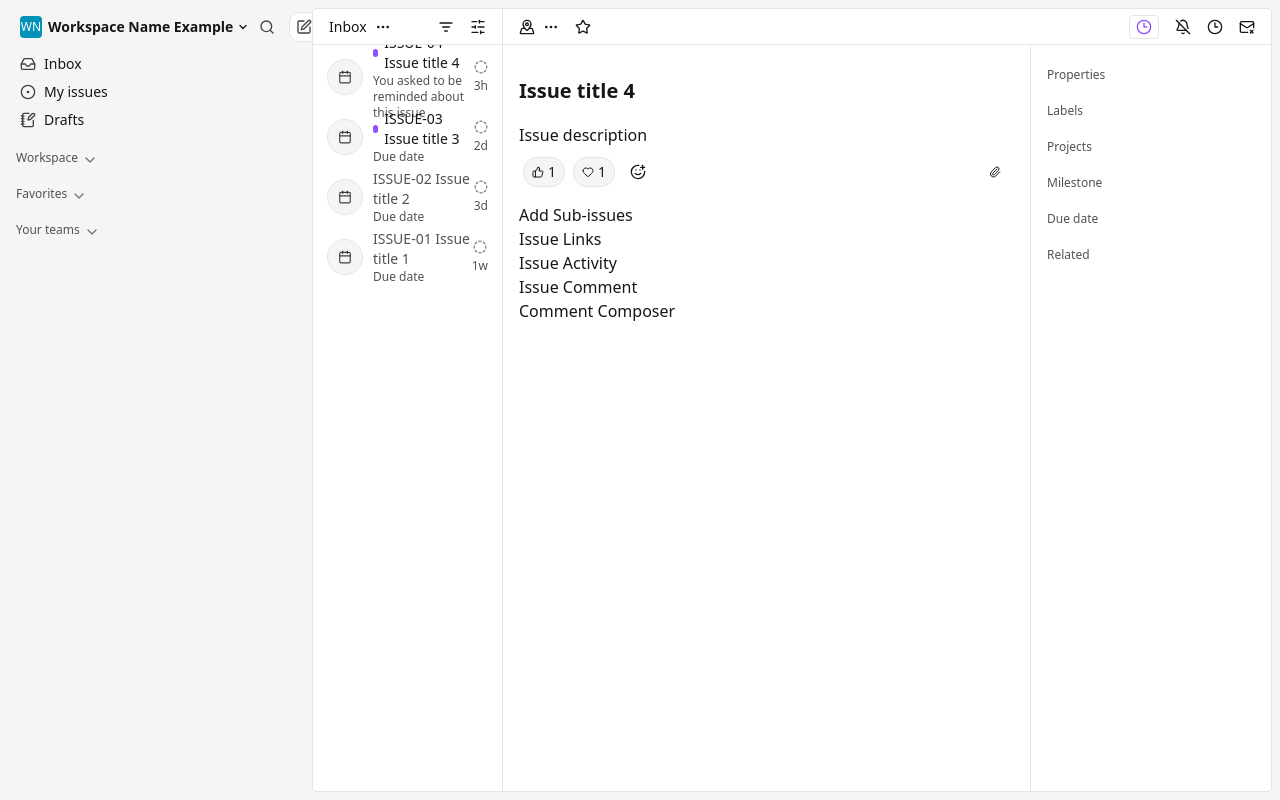
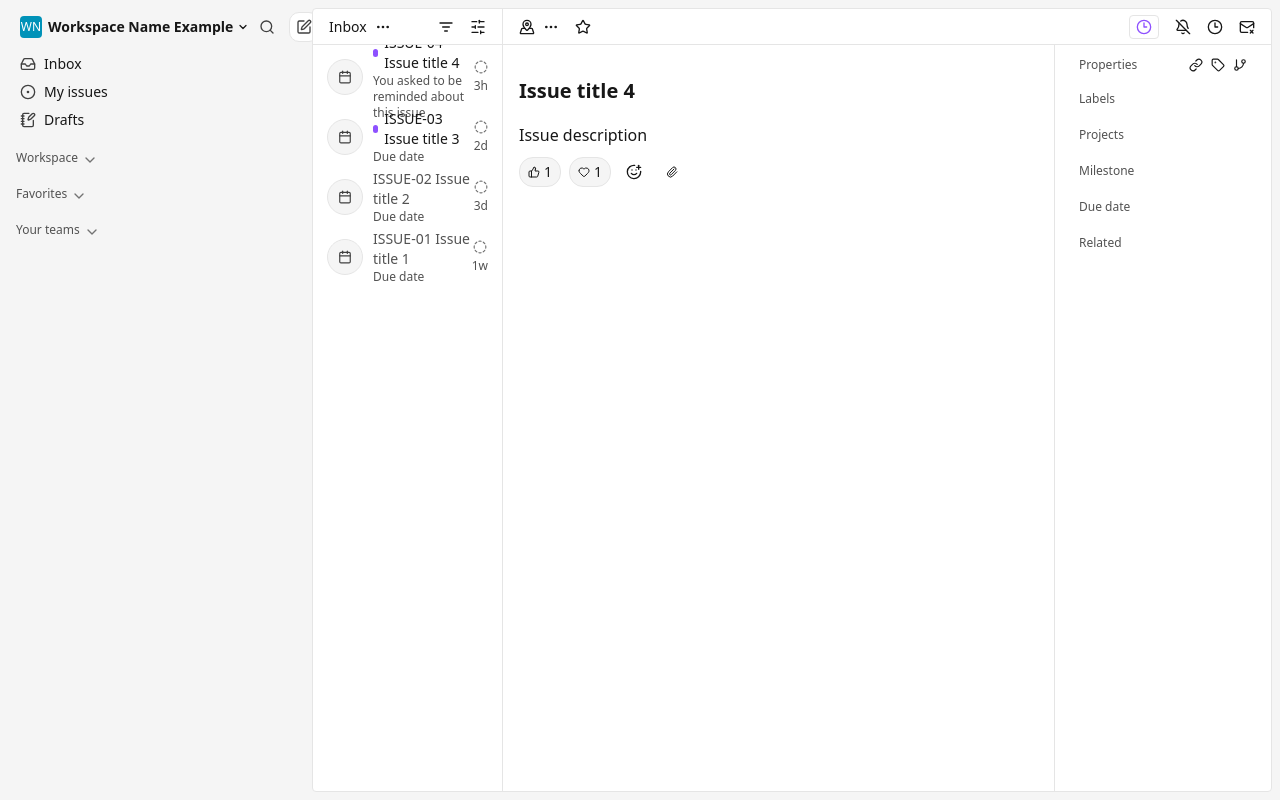
Before and after one commit to coding-wani/super-josefina, a Next.js app: page /inbox in a window 1280 px wide. Built offline with nearby package versions, Linux system fonts and the light colour scheme.

Commit message:
feat: update ContextPanel and IssueContent components with improved layout and new issue properties buttons for enhanced user interaction

```diff
--- a/src/app/inbox/components/ContextPanel/ContextPanel.tsx
+++ b/src/app/inbox/components/ContextPanel/ContextPanel.tsx
@@ -11,7 +11,7 @@ export default function ContextPanel() {
     <>
       <div className={`border-l ${colors.border.primary}`} />
       <div
-        className="h-full p-4 w-60 flex flex-col gap-3"
+        className="h-full py-3 px-6 w-54 flex flex-col gap-3"
         aria-label="Context panel"
       >
         <IssueProperties />
--- /dev/null
+++ b/src/app/inbox/components/ContextPanel/IssueProperties/IssueCopyButtons/IssueCopyButtons.tsx
@@ -0,0 +1,16 @@
+import { colors } from "@/lib/colors";
+import { GitBranch, Link, Tag } from "lucide-react";
+
+export default function IssueCopyButtons() {
+  return (
+    <div
+      aria-label="Issue copy buttons"
+      className="flex items-center gap-2"
+      role="group"
+    >
+      <Link size={14} className={`hover:${colors.bg.primary}`} />
+      <Tag size={14} className={`hover:${colors.bg.primary}`} />
+      <GitBranch size={14} className={`hover:${colors.bg.primary}`} />
+    </div>
+  );
+}
--- a/src/app/inbox/components/ContextPanel/IssueProperties/IssueProperties.tsx
+++ b/src/app/inbox/components/ContextPanel/IssueProperties/IssueProperties.tsx
@@ -1,11 +1,18 @@
 import { colors } from "@/lib/colors";
+import IssueCopyButtons from "./IssueCopyButtons/IssueCopyButtons";
 
 export default function IssueProperties() {
   return (
-    <div aria-label="Issue properties">
-      <span className={`text-xs font-medium ${colors.text.secondary}`}>
-        Properties
-      </span>
+    <div aria-label="Issue properties" className="flex flex-col gap-2">
+      <div
+        aria-label="Issue properties header"
+        className="flex items-center justify-between"
+      >
+        <span className={`text-xs font-medium ${colors.text.secondary}`}>
+          Properties
+        </span>
+        <IssueCopyButtons />
+      </div>
     </div>
   );
 }
--- a/src/app/inbox/components/IssueContent/IssueContent.tsx
+++ b/src/app/inbox/components/IssueContent/IssueContent.tsx
@@ -1,30 +1,35 @@
+import { colors } from "@/lib/colors";
 import IssueReactions from "./IssueReactions/IssueReactions";
-import AttachFileButton from "./AttachFileButton/AttachFileButton";
-import IssueTitle from "./IssueTitle/IssueTitle";
-import IssueDescription from "./IssueDescription/IssueDescription";
-import IssueSubIssues from "./IssueSubIssues/IssueSubIssues";
-import IssueActivity from "./IssueActivity/IssueActivity";
-import IssueLinks from "./IssueLinks/IssueLinks";
-import CommentComposer from "./CommentComposer/CommentComposer";
-import IssueComment from "./IssueComment/IssueComment";
+import { Paperclip } from "lucide-react";
 
 export default function IssueContent() {
   return (
-    <div aria-label="Issue content" className="h-full px-4 flex-1">
-      <IssueTitle />
-      <IssueDescription />
+    <div className="h-full px-4 flex-1" aria-label="Issue content">
+      <div
+        className={`mt-8 mb-2 font-semibold text-xl ${colors.text.primary}`}
+        aria-label="Issue title"
+      >
+        Issue title 4
+      </div>
+      <div
+        className={`text-base pt-2.5 ${colors.text.primary}`}
+        aria-label="Issue description"
+      >
+        Issue description
+      </div>
+
       <div
         aria-label="Issue footer"
-        className="flex items-center justify-between gap-2 pt-2.5 pb-4 px-1"
+        className="flex items-center gap-2 pt-2.5 pb-4"
       >
         <IssueReactions />
-        <AttachFileButton />
+        <div
+          aria-label="Attach images, files or videos button"
+          className={`flex items-center justify-center size-7.5 rounded-full hover:border hover:${colors.border.secondary} hover:${colors.bg.primary}`}
+        >
+          <Paperclip size={12} />
+        </div>
       </div>
-      <IssueSubIssues />
-      <IssueLinks />
-      <IssueActivity />
-      <IssueComment />
-      <CommentComposer />
     </div>
   );
 }
```
